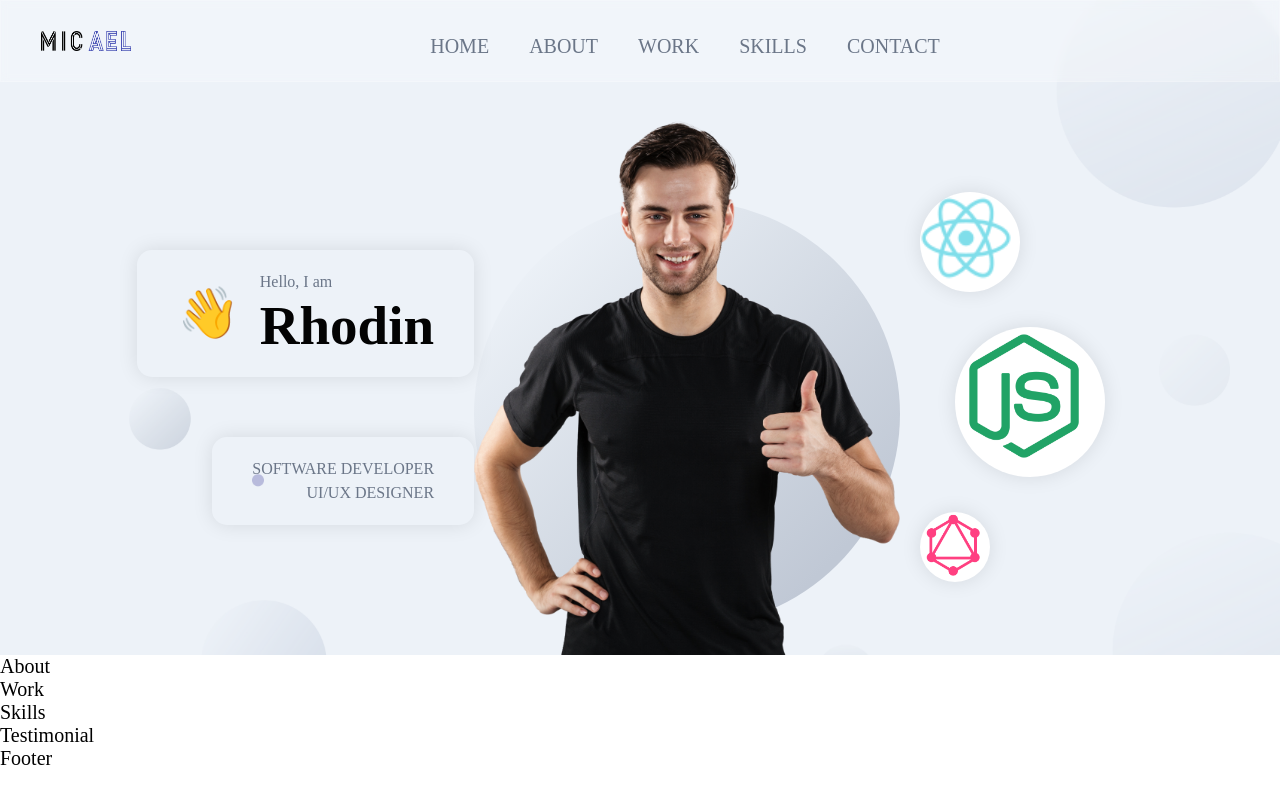
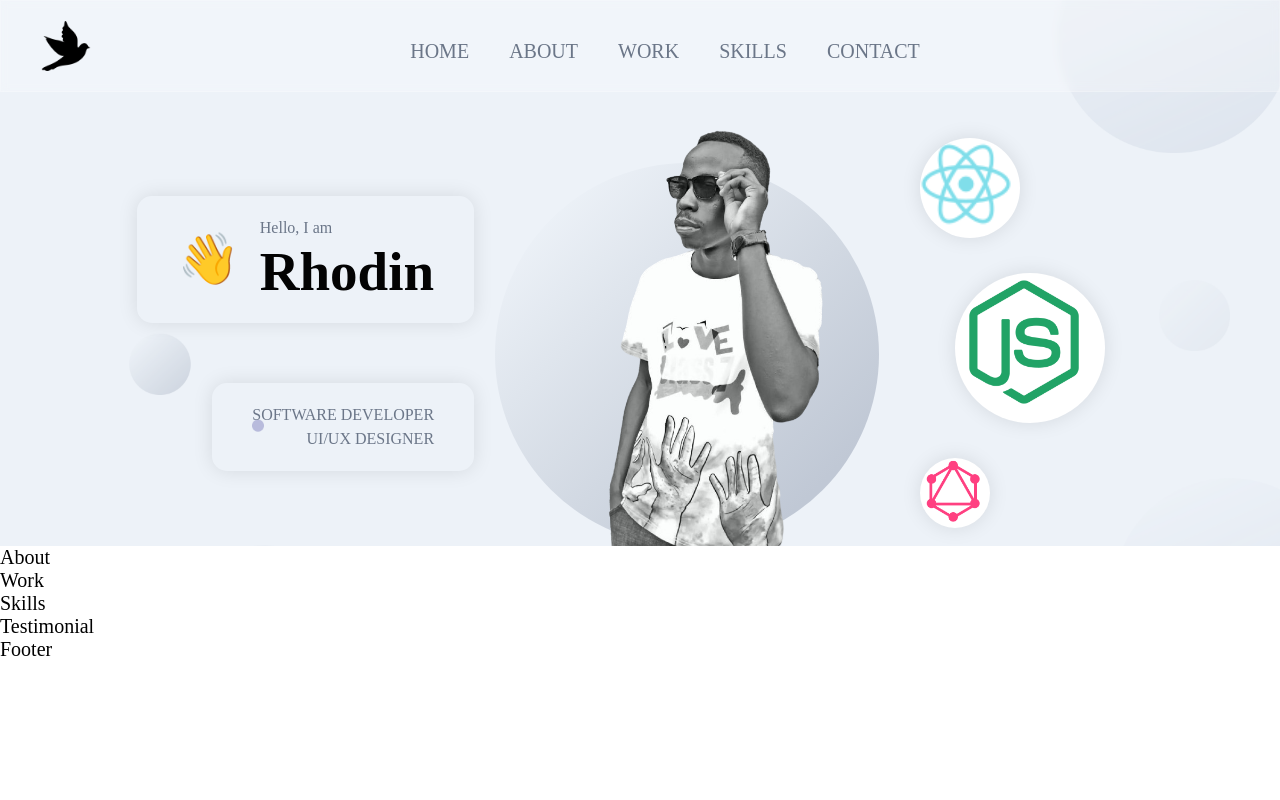
Before and after one commit to rhodinemma/portfolio, a React (Vite) app: page / in a window 1280 px wide. Built offline with nearby package versions, Linux system fonts and the light colour scheme.

Commit message:
update logo and profile photo

```diff
--- a/src/components/Navbar/Navbar.jsx
+++ b/src/components/Navbar/Navbar.jsx
@@ -10,7 +10,7 @@ const Navbar = () => {
   return (
     <nav className="app__navbar">
       <div className="app__navbar-logo">
-        <img src={images.logo} alt="logo" />
+        <img src={images.dove} alt="logo" />
       </div>
       <ul className="app__navbar-links">
         {["home", "about", "work", "skills", "contact"].map((item) => (
--- a/src/components/Navbar/Navbar.scss
+++ b/src/components/Navbar/Navbar.scss
@@ -21,8 +21,8 @@
   align-items: center;
 
   img {
-    width: 90px;
-    height: 20px;
+    width: 50px;
+    height: 50px;
 
     @media screen and (min-width: 2000px) {
       width: 180px;
--- a/src/constants/images.js
+++ b/src/constants/images.js
@@ -17,12 +17,14 @@ import redux from '../assets/redux.png';
 import sass from '../assets/sass.png';
 import typescript from '../assets/typescript.png';
 import vue from '../assets/vue.png';
+import dove from '../assets/dove.png';
 
 import about01 from '../assets/about01.png';
 import about02 from '../assets/about02.png';
 import about03 from '../assets/about03.png';
 import about04 from '../assets/about04.png';
 
+import rhodo from '../assets/rhodo.png';
 import profile from '../assets/profile.png';
 import circle from '../assets/circle.svg';
 import logo from '../assets/logo.png';
@@ -69,4 +71,6 @@ export default {
   nb,
   skype,
   spotify,
+  rhodo,
+  dove
 };
--- a/src/container/Header/Header.jsx
+++ b/src/container/Header/Header.jsx
@@ -43,7 +43,7 @@ const Header = () => {
         transition={{ duration: 0.5, delayChildren: 0.5 }}
         className="app__header-img"
       >
-        <img src={images.profile} alt="profile_bg" />
+        <img src={images.rhodo} alt="profile_bg" />
 
         <motion.img
           whileInView={{ scale: [0, 1] }}
```
Also changed, not shown: src/assets/dove.png (added), src/assets/rhodo.png (added).
